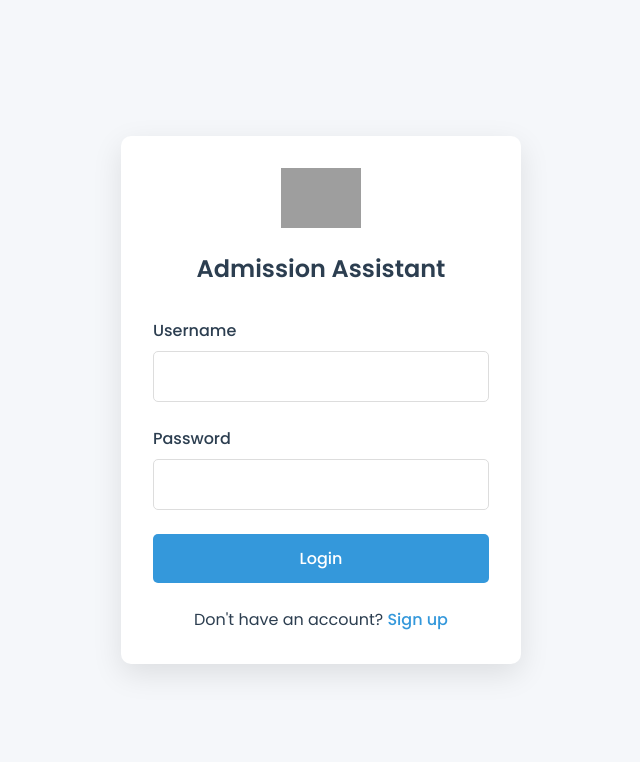
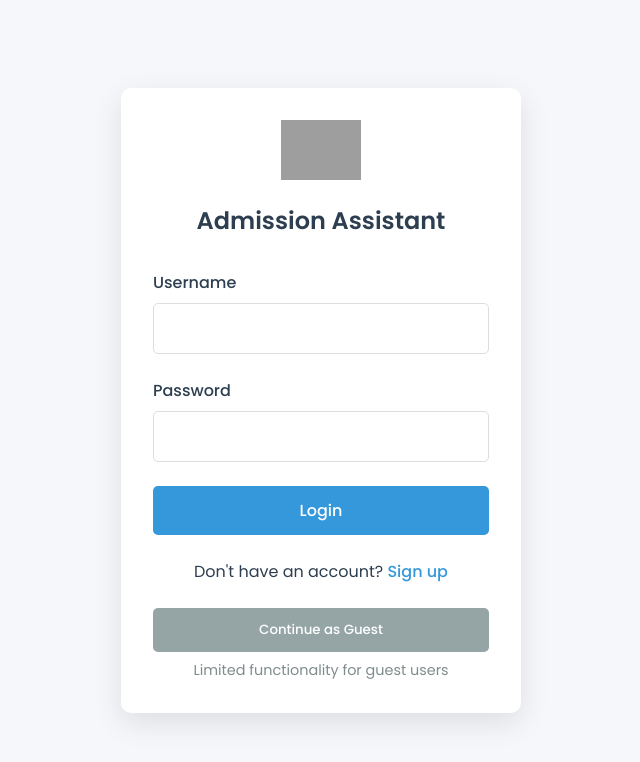
Before and after one commit to Alikhan7992/ChatBot, a Flask app: page /login in a window 1280 px wide. Shown: the top 762 px of the page, without its empty margins (319-959 px from the left). Run offline with Flask 3, Linux system fonts and the light colour scheme; grey boxes are pictures that could not be loaded.

Commit message:
Update Login.html

```diff
--- a/templates/Login.html
+++ b/templates/Login.html
@@ -123,12 +123,33 @@
             margin-top: 0.5rem;
             display: none;
         }
+
+        .guest-login {
+            text-align: center;
+            margin-top: 1.5rem;
+        }
+
+        .guest-btn {
+            background: #95a5a6;
+            color: white;
+            border: none;
+            padding: 0.75rem 1.5rem;
+            border-radius: 5px;
+            cursor: pointer;
+            font-weight: 500;
+            width: 100%;
+            transition: all 0.3s;
+        }
+
+        .guest-btn:hover {
+            background: #7f8c8d;
+        }
     </style>
 </head>
 <body>
     <div class="container">
         <div class="logo">
-            <img src="https://upload.wikimedia.org/wikipedia/en/thumb/4/4d/Jamia_Hamdard_Logo.svg/1200px-Jamia_Hamdard_Logo.svg.png"  alt="Jamia Hamdard Logo">
+            <img src="https://upload.wikimedia.org/wikipedia/en/thumb/4/4d/Jamia_Hamdard_Logo.svg/1200px-Jamia_Hamdard_Logo.svg.png" alt="Jamia Hamdard Logo">
             <h1>Admission Assistant</h1>
         </div>
 
@@ -160,6 +181,18 @@
             </div>
 
             <div class="form-group">
+                <label for="email">Email</label>
+                <input type="email" id="email" class="form-control" required>
+                <div class="error-message" id="emailError"></div>
+            </div>
+
+            <div class="form-group">
+                <label for="phone">Phone Number</label>
+                <input type="tel" id="phone" class="form-control" required>
+                <div class="error-message" id="phoneError"></div>
+            </div>
+
+            <div class="form-group">
                 <label for="newPassword">Password</label>
                 <input type="password" id="newPassword" class="form-control" required>
                 <div class="error-message" id="newPasswordError"></div>
@@ -177,6 +210,11 @@
                 Already have an account? <a href="#" id="loginLink">Login</a>
             </div>
         </form>
+
+        <div class="guest-login">
+            <button class="guest-btn" id="guestLoginBtn">Continue as Guest</button>
+            <p style="margin-top: 0.5rem; font-size: 0.9rem; color: #7f8c8d;">Limited functionality for guest users</p>
+        </div>
     </div>
 
     <script>
@@ -184,12 +222,14 @@
             e.preventDefault();
             document.getElementById('loginForm').style.display = 'none';
             document.getElementById('signupForm').style.display = 'block';
+            document.querySelector('.guest-login').style.display = 'none';
         });
 
         document.getElementById('loginLink').addEventListener('click', function(e) {
             e.preventDefault();
             document.getElementById('signupForm').style.display = 'none';
             document.getElementById('loginForm').style.display = 'block';
+            document.querySelector('.guest-login').style.display = 'block';
         });
 
         document.getElementById('loginForm').addEventListener('submit', function(e) {
@@ -228,11 +268,15 @@
         document.getElementById('signupForm').addEventListener('submit', function(e) {
             e.preventDefault();
             const username = document.getElementById('newUsername').value;
+            const email = document.getElementById('email').value;
+            const phone = document.getElementById('phone').value;
             const password = document.getElementById('newPassword').value;
             const confirmPassword = document.getElementById('confirmPassword').value;
 
             // Clear previous errors
             document.getElementById('newUsernameError').style.display = 'none';
+            document.getElementById('emailError').style.display = 'none';
+            document.getElementById('phoneError').style.display = 'none';
             document.getElementById('newPasswordError').style.display = 'none';
             document.getElementById('confirmPasswordError').style.display = 'none';
 
@@ -250,6 +294,8 @@
                 },
                 body: JSON.stringify({
                     username: username,
+                    email: email,
+                    phone: phone,
                     password: password
                 })
             })
@@ -259,8 +305,11 @@
                     alert(data.message);
                     document.getElementById('signupForm').style.display = 'none';
                     document.getElementById('loginForm').style.display = 'block';
+                    document.querySelector('.guest-login').style.display = 'block';
                     // Clear form
                     document.getElementById('newUsername').value = '';
+                    document.getElementById('email').value = '';
+                    document.getElementById('phone').value = '';
                     document.getElementById('newPassword').value = '';
                     document.getElementById('confirmPassword').value = '';
                 } else {
@@ -272,6 +321,25 @@
                 console.error('Error:', error);
             });
         });
+
+        document.getElementById('guestLoginBtn').addEventListener('click', function(e) {
+            e.preventDefault();
+            fetch('/guest_login', {
+                method: 'POST',
+                headers: {
+                    'Content-Type': 'application/json',
+                }
+            })
+            .then(response => response.json())
+            .then(data => {
+                if (data.success) {
+                    window.location.href = data.redirect;
+                }
+            })
+            .catch(error => {
+                console.error('Error:', error);
+            });
+        });
     </script>
 </body>
 </html>
```
